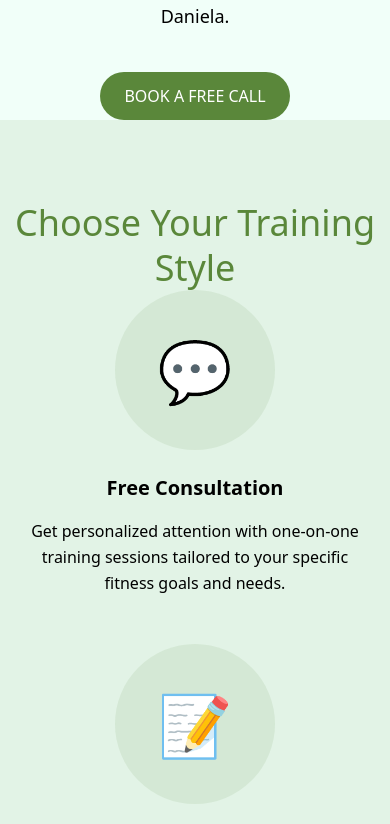
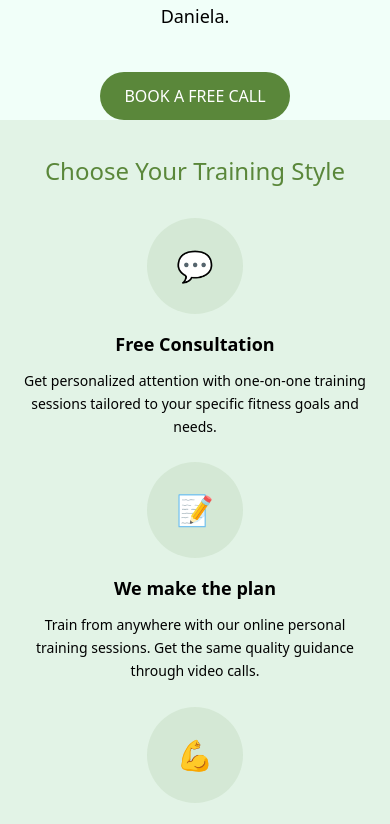
Before and after one commit to francescocori/JourneyToFitness, a Next.js app: page / in a window 390 px wide. Shown: the part 2224-3048 px from the top of the page. Built offline with nearby package versions, Linux system fonts and the light colour scheme.

Commit message:
added new bg

```diff
--- a/src/components/Features/index.tsx
+++ b/src/components/Features/index.tsx
@@ -11,8 +11,10 @@ interface FeatureIconProps {
 
 const FeatureIcon = ({ icon }: FeatureIconProps) => {
   return (
-    <div className="w-40 h-40 mx-auto mb-6 rounded-full bg-primary/10 flex items-center justify-center p-4">
-      <div className="text-6xl text-primary">{icon}</div>
+    <div className="w-24 h-24 sm:w-32 sm:h-32 lg:w-40 lg:h-40 mx-auto mb-4 sm:mb-6 rounded-full bg-primary/10 flex items-center justify-center p-2 sm:p-4">
+      <div className="text-3xl sm:text-4xl lg:text-6xl text-primary">
+        {icon}
+      </div>
     </div>
   );
 };
@@ -22,12 +24,12 @@ interface FeatureCardProps {
 }
 
 const FeatureCard = ({ feature }: FeatureCardProps) => (
-  <div className="text-center">
+  <div className="text-center px-2 sm:px-4">
     <FeatureIcon icon={feature.icon} />
-    <h3 className="text-xl font-bold mb-4 text-base-content">
+    <h3 className="text-lg sm:text-xl font-bold mb-3 sm:mb-4 text-base-content">
       {feature.title}
     </h3>
-    <p className="text-base-content/70 leading-relaxed">
+    <p className="text-sm sm:text-base text-base-content/70 leading-relaxed">
       {feature.description}
     </p>
   </div>
@@ -59,18 +61,13 @@ const featuresData: Feature[] = [
 
 export default function Features() {
   return (
-    <section className="py-20 bg-base bg-primary/10 h-[100vh] flex flex-col ">
-      <h2 className="text-4xl lg:text-5xl leading-tight text-center text-primary">
-        Choose Your Training Style
-      </h2>
-      <div className="container m-auto  px-4  flex items-center justify-center">
-        <div className="text-center mb-16">
-          {/* <h2 className="text-4xl lg:text-5xl leading-tight text-center text-primary">
-            Choose Your Training Style
-          </h2> */}
-        </div>
+    <section className="py-8 sm:py-12 lg:py-20 bg-base bg-primary/10 min-h-screen flex flex-col">
+      <div className="container mx-auto px-4 flex flex-col items-center justify-center flex-1">
+        <h2 className="text-2xl sm:text-3xl lg:text-4xl xl:text-5xl leading-tight text-center text-primary mb-8 sm:mb-12 lg:mb-16">
+          Choose Your Training Style
+        </h2>
 
-        <div className="grid grid-cols-1 md:grid-cols-3 gap-12 max-w-6xl mx-auto">
+        <div className="grid grid-cols-1 md:grid-cols-3 gap-6 sm:gap-8 lg:gap-12 max-w-6xl mx-auto w-full">
           {featuresData.map((feature) => (
             <FeatureCard key={feature.id} feature={feature} />
           ))}
```
